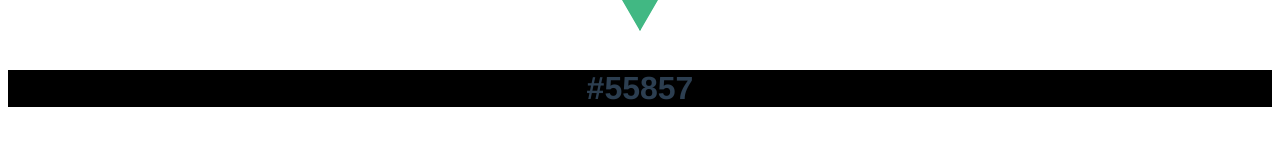
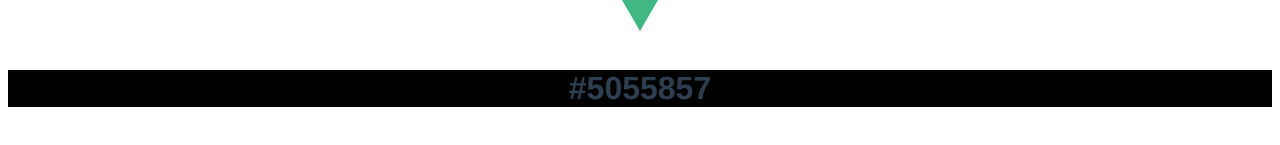
Before and after one commit to jeffinnes/color-clock, a Vue app: page / in a window 1280 px wide. Shown: the part 215-360 px from the top of the page. Built offline with nearby package versions, Linux system fonts and the light colour scheme.

Commit message:
Fixed time-to-hex conversion to correctly zero fill

```diff
--- a/src/components/clock.vue
+++ b/src/components/clock.vue
@@ -14,8 +14,26 @@ export default {
   },
   mounted () {
     setInterval(() => {
+      // Get the time and set segments
       let now = new Date(Date.now());
-      this.hexTime = `#${now.getHours()}${now.getMinutes()}${now.getSeconds()}`
+      let hour = `${now.getHours()}`;
+      let minute = `${now.getMinutes()}`;
+      let second = `${now.getSeconds()}`;
+
+      // Zero fill each segment if needed
+      if (hour.length === 1) {
+        hour += `0${hour}`;
+      }
+
+      if (minute.length === 1) {
+        minute += `0${minute}`;
+      }
+
+      if (second.length === 1) {
+        second += `0${second}`;
+      }
+
+      this.hexTime = `#${hour}${minute}${second}`
     }, 1000);
   }
 }
```
